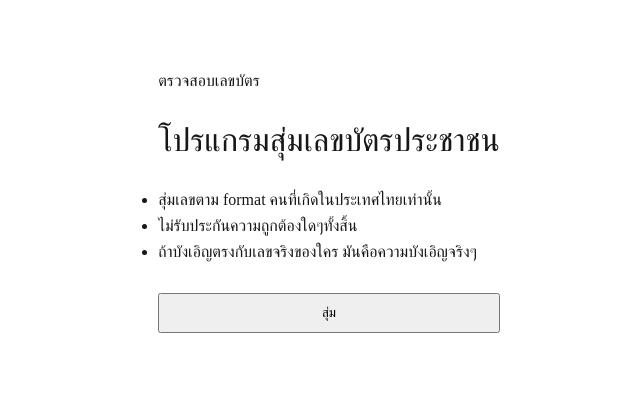
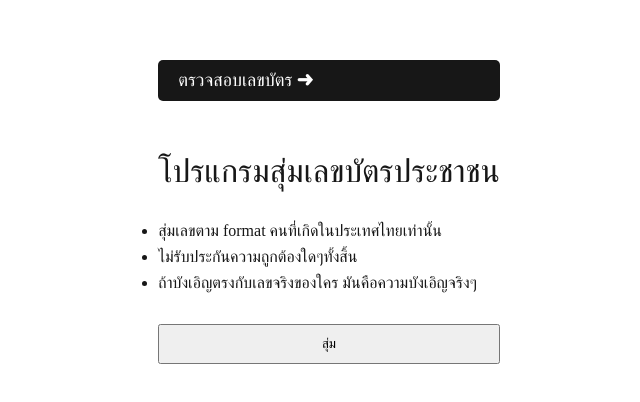
Before and after one commit to ignitry/randomizer, a Next.js app: page / in a window 1280 px wide. Shown: the part 198-600 px from the top of the page, without its empty margins (311-951 px from the left). Built offline with nearby package versions, Linux system fonts and the light colour scheme.

Commit message:
decorate link

```diff
--- a/app/page.module.css
+++ b/app/page.module.css
@@ -80,6 +80,22 @@
   font-size: 16px;
   line-height: 20px;
   font-weight: 500;
+}
+
+.page_link {
+  display: inline-block;
+  padding: 10px 20px;
+  margin: 20px 0;
+  font-size: 18px;
+  color: var(--background);
+  background-color: var(--foreground);
+  text-decoration: none;
+  border-radius: 5px;
+  transition: background-color 0.3s ease;
+}
+
+.page_link:hover {
+  background-color: var(--button-primary-hover);
 }
 
 a.primary {
--- a/app/page.tsx
+++ b/app/page.tsx
@@ -6,8 +6,8 @@ export default function Home() {
   return (
     <div className={styles.page}>
       <main className={styles.main}>
-        <Link href="/validations/new">
-          ตรวจสอบเลขบัตร
+        <Link href="/validations/new" className={styles.page_link}>
+          ตรวจสอบเลขบัตร &#x279C;
         </Link>
 
         <h1>โปรแกรมสุ่มเลขบัตรประชาชน</h1>
--- a/app/validations/new/page.tsx
+++ b/app/validations/new/page.tsx
@@ -7,8 +7,8 @@ export default function NewValidationPage() {
   return (
     <div className={styles.page}>
       <main className={styles.main}>
-        <Link href="/">
-          สุ่มเลขบัตร
+        <Link href="/" className={styles.page_link}>
+          สุ่มเลขบัตร &#x279C;
         </Link>
 
         <h1>โปรแกรมตรวจสอบเลขบัตรประชาชน</h1>
```
